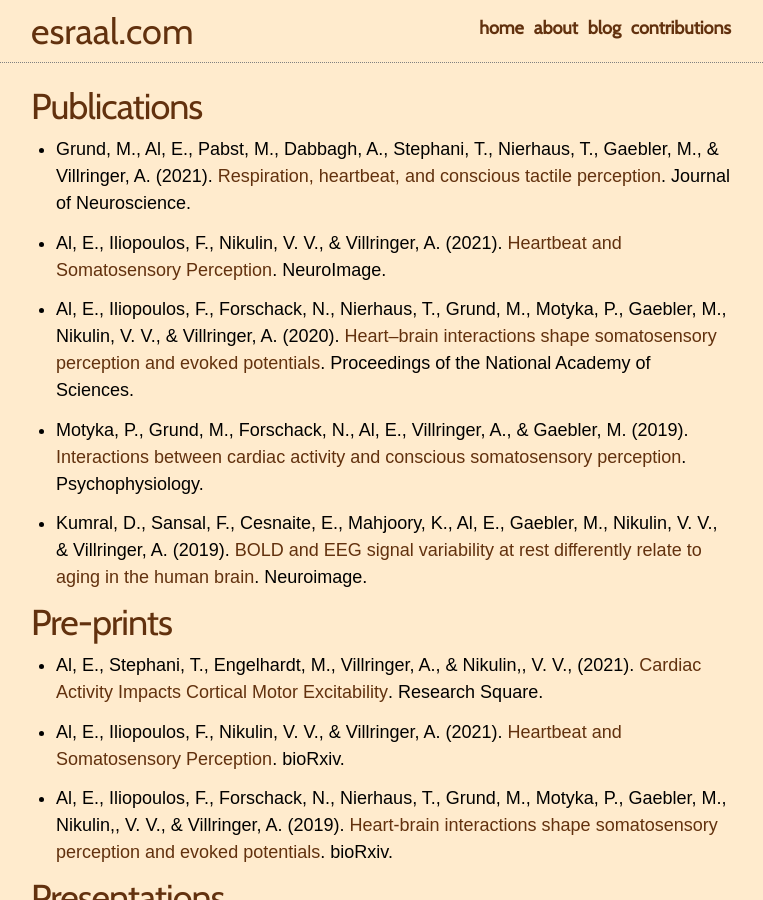
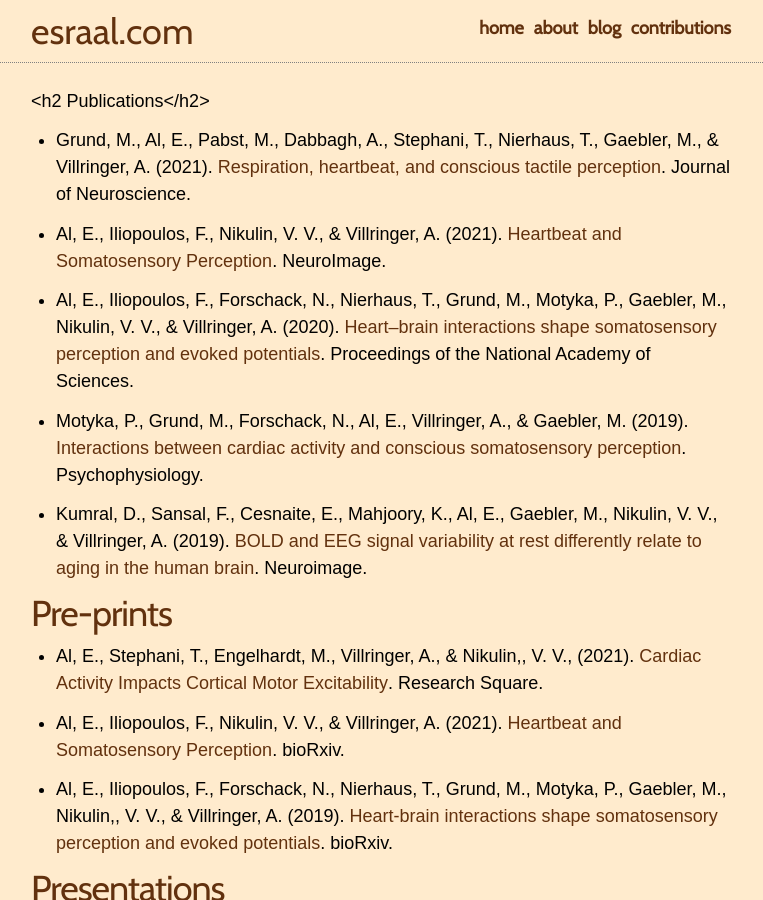
Before and after one commit to Esra-Al/esra-al.github.io, a Jekyll site: the page built from contributions.md, in a window 1280 px wide and 900 px high. Shown: the whole window, without its empty margins (259-1022 px from the left). Built offline with Jekyll 4.4.1, drawn with Linux system fonts in a browser that asks for light colours.

Commit message:
Update contributions.md

```diff
--- a/contributions.md
+++ b/contributions.md
@@ -3,7 +3,7 @@ layout: default
 title: contributions
 ---
 
-<h2 class="contribution-type">Publications</h2>
+<h2 Publications</h2>
 
 - Grund, M., Al, E., Pabst, M., Dabbagh, A., Stephani, T., Nierhaus, T., Gaebler, M., & Villringer, A. (2021). <a href='https://www.jneurosci.org/content/early/2021/11/30/JNEUROSCI.0592-21.2021.abstract?casa_token=ahdipeFSZuoAAAAA:rQlstZly7QmdMV-LuVsPVXGMqYbCo4gm2vEwt0bjNoLuG7NEgV42Uy6rFMb36XfFDJ-saWwyswZdauAq'>Respiration, heartbeat, and conscious tactile perception</a>.  Journal of Neuroscience.
 
```
